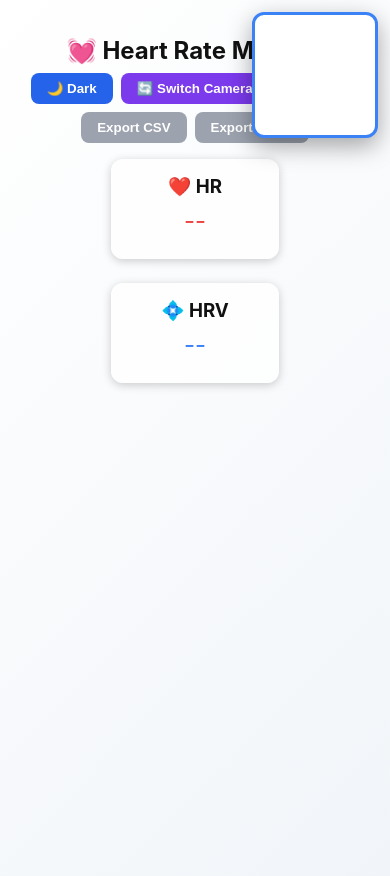
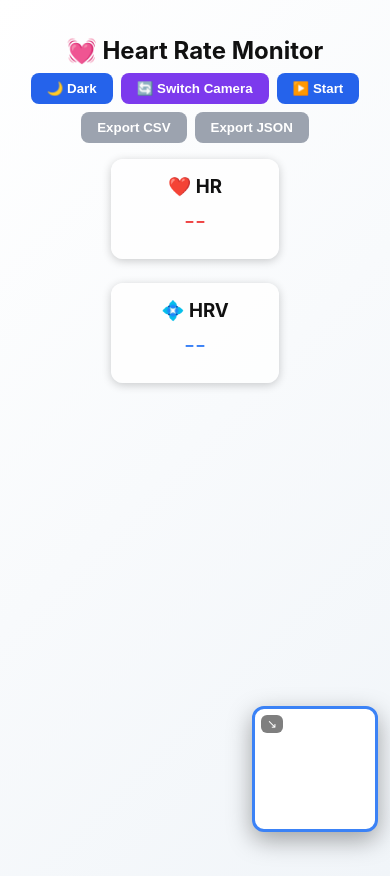
Before and after one commit to ranjith-1509/synapsis-intensity-calculator, a React (Create React App) app: page / in a window 390 px wide. Built offline with nearby package versions, Linux system fonts and the light colour scheme; no server answers.

Commit message:
Add camera collapse/expand functionality to Opencamera component. Update styles for responsive layout and improve UI elements for better user interaction.

```diff
--- a/src/Components/Opencamera.js
+++ b/src/Components/Opencamera.js
@@ -22,6 +22,7 @@ const Opencamera = () => {
   const [hrv, setHrv] = useState(0);
   const [hrSeries,  setHrSeries] = useState([]);
   const [hrvSeries, setHrvSeries] = useState([]);
+  const [isCamCollapsed, setIsCamCollapsed] = useState(false);
 
   const targetFps = DEFAULT_TARGET_FPS;
   const maxPoints = DEFAULT_MAX_POINTS;
@@ -242,7 +243,7 @@ const Opencamera = () => {
       }}
     >
       <h2 style={{ marginBottom: 8, textAlign: "center" }}>💓 Heart Rate Monitor</h2>
-      <div style={{ display: "flex", gap: 8, marginBottom: 16, flexWrap: "wrap", justifyContent: "center" }}>
+      <div className="controls-bar" style={{ display: "flex", gap: 8, marginBottom: 16, flexWrap: "wrap", justifyContent: "center", width: "100%", maxWidth: 1200, position: "relative", zIndex: 60 }}>
         <button
           onClick={() => setTheme(isDark ? "light" : "dark")}
           style={{
@@ -314,10 +315,10 @@ const Opencamera = () => {
 
       {/* Sticky Camera Preview */}
       <div
-        className="sticky-camera"
+        className={`sticky-camera ${isCamCollapsed ? 'collapsed' : ''}`}
         style={{
-          width: 160,
-          height: 160,
+          width: isCamCollapsed ? 96 : 160,
+          height: isCamCollapsed ? 96 : 160,
           position: "fixed",
           top: 16,
           right: 16,
@@ -325,11 +326,21 @@ const Opencamera = () => {
           overflow: "hidden",
           border: `3px solid ${isDark ? "#22d3ee" : "#3b82f6"}`,
           boxShadow: "0 8px 24px rgba(0,0,0,0.35)",
-          zIndex: 50,
+          zIndex: 40,
           background: isDark ? "#0b1220" : "#fff",
+          display: "flex",
+          alignItems: "center",
+          justifyContent: "center",
         }}
       >
         <video ref={videoRef} autoPlay playsInline muted width="100%" height="100%" style={{ objectFit: "cover" }} />
+        <button
+          onClick={() => setIsCamCollapsed((v) => !v)}
+          style={{ position: "absolute", top: 6, left: 6, background: "rgba(0,0,0,0.5)", color: "#fff", border: "none", borderRadius: 6, padding: "2px 6px", fontSize: 12, cursor: "pointer" }}
+          aria-label={isCamCollapsed ? "Expand camera" : "Collapse camera"}
+        >
+          {isCamCollapsed ? "↗" : "↘"}
+        </button>
       </div>
 
       {/* Metrics */}
@@ -417,17 +428,22 @@ const Opencamera = () => {
 
       <canvas ref={canvasRef} style={{ display: "none" }} />
 
-      {/* Shimmer keyframes */}
+      {/* Styles: shimmer + responsive layout and safe areas */}
       <style>
         {`@keyframes shimmer { 0% { transform: translateX(-100%); } 100% { transform: translateX(100%); } }
+          /* Mobile: place camera bottom-right, add safe bottom padding */
           @media (max-width: 640px) {
-            .page-container { padding-right: 112px; }
-            .sticky-camera { width: 120px !important; height: 120px !important; top: 12px !important; right: 12px !important; }
+            .page-container { padding-right: 112px; padding-bottom: 128px; }
+            .sticky-camera { width: 120px !important; height: 120px !important; top: auto !important; bottom: 12px !important; right: 12px !important; z-index: 40 !important; }
+            .sticky-camera.collapsed { width: 96px !important; height: 96px !important; }
+            .controls-bar { justify-content: center; position: relative; z-index: 60; }
             .charts-wrapper { max-width: 100% !important; }
           }
+          /* Desktop: place camera top-right, add safe top padding */
           @media (min-width: 641px) {
-            .page-container { padding-right: 192px; }
-            .sticky-camera { width: 160px !important; height: 160px !important; }
+            .page-container { padding-right: 192px; padding-top: 112px; }
+            .sticky-camera { width: 160px !important; height: 160px !important; top: 16px !important; right: 16px !important; z-index: 40 !important; }
+            .sticky-camera.collapsed { width: 96px !important; height: 96px !important; }
           }
         `}
       </style>
```
